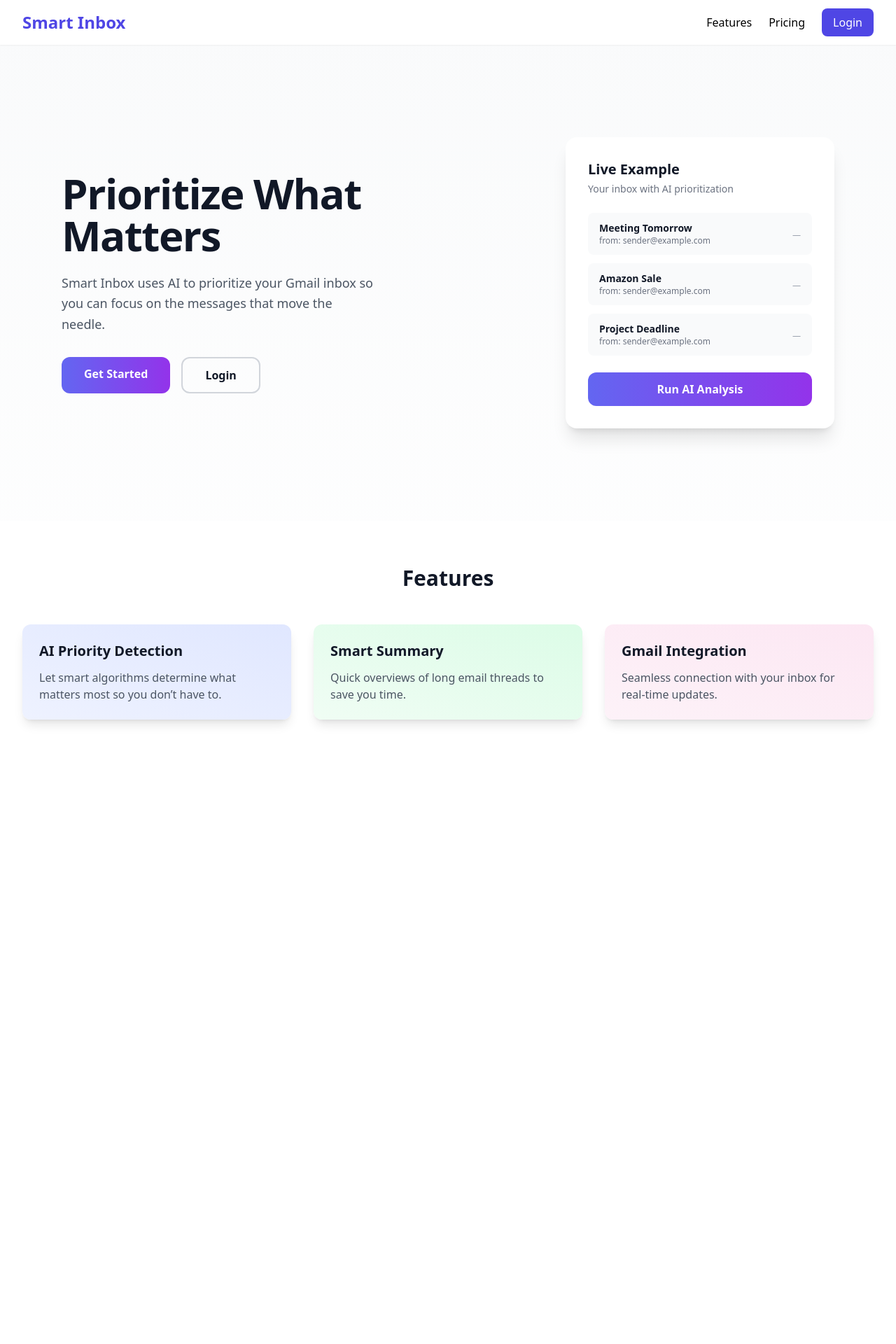
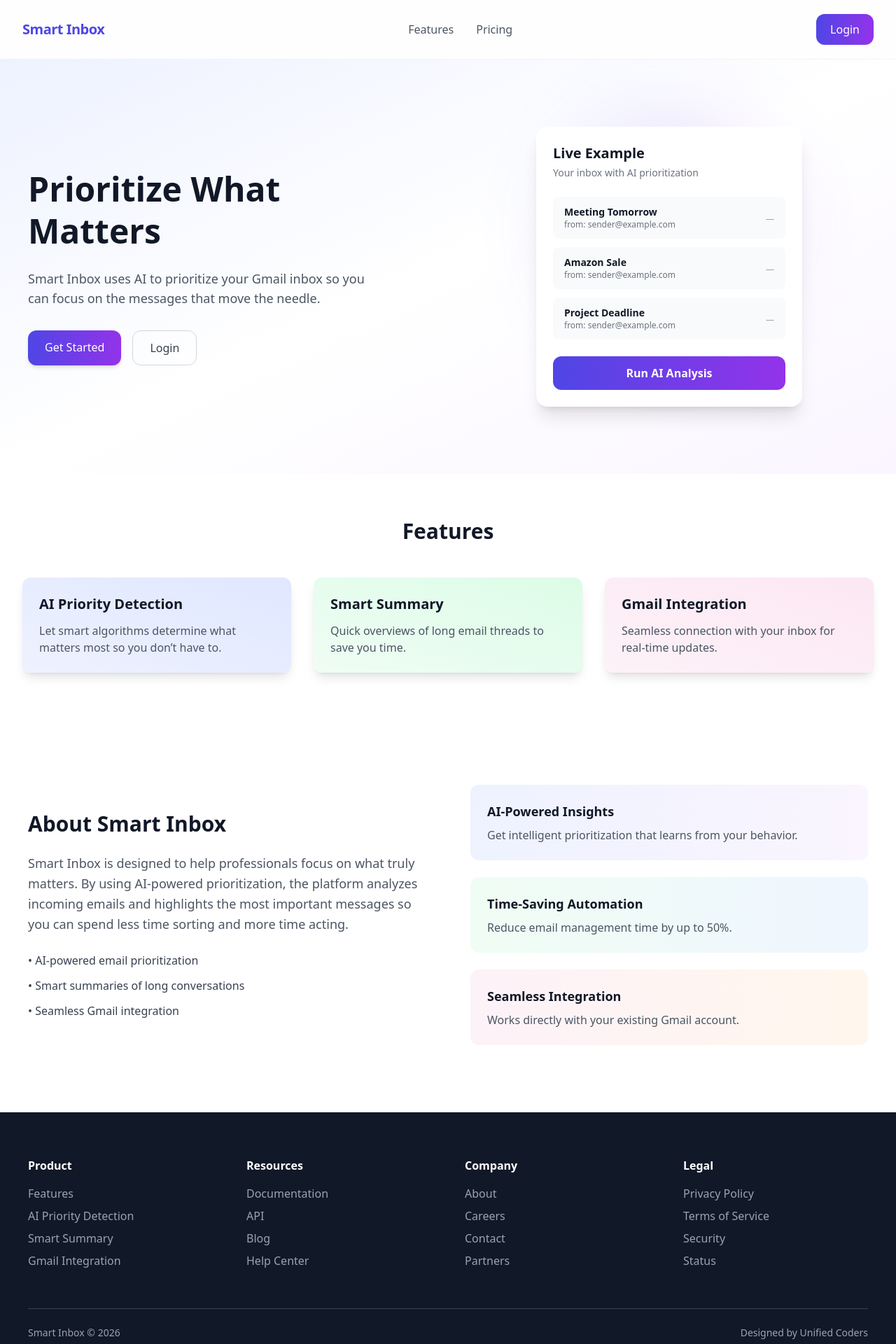
Before and after one commit to AtharvLokhande24/smart-inbox-frontend-v2, a React (Vite) app: page / in a window 1280 px wide. Shown: the top 1920 px of the page at 70% size. Before the commit the page ends 1092 px from the top, so only its background shows below. Built offline with nearby package versions, Linux system fonts and the light colour scheme.

Commit message:
Navbar and Landing page Updated

```diff
--- a/src/components/Navbar.jsx
+++ b/src/components/Navbar.jsx
@@ -1,71 +1,30 @@
 import { Link } from "react-router-dom";
-import { useState } from "react";
 
 function Navbar() {
-  const [open, setOpen] = useState(false);
   return (
-    <nav className="bg-white shadow-sm">
-      <div className="max-w-7xl mx-auto px-4 sm:px-6 lg:px-8">
-        <div className="flex justify-between h-16 items-center">
-          <Link to="/" className="text-2xl font-bold text-indigo-600">
+    <header className="sticky top-0 z-50 bg-white/80 backdrop-blur-md border-b border-gray-100">
+      <div className="max-w-7xl mx-auto flex items-center justify-between px-8 py-5">
+        <div className="text-xl font-bold text-indigo-600 tracking-tight hover:text-indigo-700 transition">
           Smart Inbox
-          </Link>
+        </div>
 
-          <div className="hidden md:flex space-x-6 items-center">
-            <Link to="/" className="hover:text-indigo-600">
+        <div className="flex items-center gap-8">
+          <Link to="/" className="text-gray-600 hover:text-gray-900 font-medium transition">
             Features
           </Link>
-            <Link to="/" className="hover:text-indigo-600">
+          <Link to="/" className="text-gray-600 hover:text-gray-900 font-medium transition">
             Pricing
           </Link>
+        </div>
+
         <Link
           to="/login"
-              className="bg-indigo-600 text-white px-4 py-2 rounded-lg hover:bg-indigo-700 transition"
+          className="px-5 py-2.5 rounded-xl bg-gradient-to-r from-indigo-600 to-purple-600 text-white font-medium shadow-sm hover:shadow-md hover:scale-105 transition-all duration-200"
         >
           Login
         </Link>
       </div>
-
-          <div className="md:hidden">
-            <button
-              onClick={() => setOpen(!open)}
-              className="text-gray-500 hover:text-gray-700 focus:outline-none"
-            >
-              <svg
-                className="h-6 w-6"
-                fill="none"
-                stroke="currentColor"
-                viewBox="0 0 24 24"
-                xmlns="http://www.w3.org/2000/svg"
-              >
-                <path
-                  strokeLinecap="round"
-                  strokeLinejoin="round"
-                  strokeWidth={2}
-                  d="M4 6h16M4 12h16M4 18h16"
-                />
-              </svg>
-            </button>
-          </div>
-        </div>
-      </div>
-      {open && (
-        <div className="md:hidden px-4 pt-2 pb-4 space-y-1">
-          <Link to="/" className="block hover:text-indigo-600">
-            Features
-          </Link>
-          <Link to="/" className="block hover:text-indigo-600">
-            Pricing
-          </Link>
-          <Link
-            to="/login"
-            className="block bg-indigo-600 text-white px-4 py-2 rounded-lg hover:bg-indigo-700 transition"
-          >
-            Login
-          </Link>
-        </div>
-      )}
-    </nav>
+    </header>
   );
 }
 
--- a/src/pages/LandingPage.jsx
+++ b/src/pages/LandingPage.jsx
@@ -26,32 +26,31 @@ function LandingPage() {
       <Navbar />
 
       {/* Hero Section */}
-      <section className="min-h-[85vh] flex items-center">
-        <div className="max-w-6xl mx-auto px-6 w-full">
-          <div className="grid grid-cols-1 lg:grid-cols-2 gap-6 lg:gap-10 items-center">
+      <section className="bg-gradient-to-br from-indigo-50 via-white to-purple-50 py-24">
+        <div className="max-w-7xl mx-auto grid grid-cols-2 gap-16 items-center px-10">
 
           {/* Left Side */}
-            <div className="max-w-md space-y-6">
-              <h1 className="text-5xl lg:text-6xl font-bold tracking-tight text-gray-900 leading-tight">
+          <div className="max-w-lg">
+            <h1 className="text-5xl font-bold text-gray-900 leading-tight">
               Prioritize What Matters
             </h1>
 
-              <p className="text-lg text-gray-600 leading-relaxed">
+            <p className="mt-6 text-lg text-gray-600 max-w-lg">
               Smart Inbox uses AI to prioritize your Gmail inbox so you can focus
               on the messages that move the needle.
             </p>
 
-              <div className="flex flex-col sm:flex-row gap-4 pt-2">
+            <div className="flex gap-4 mt-8">
               <Link
                 to="/register"
-                  className="bg-gradient-to-r from-indigo-500 to-purple-600 text-white px-8 py-3 rounded-xl font-semibold hover:shadow-lg hover:scale-105 transition duration-300 text-center"
+                className="px-6 py-3 rounded-xl bg-gradient-to-r from-indigo-600 to-purple-600 text-white font-medium shadow-md hover:shadow-xl hover:scale-105 transition-all duration-200"
               >
                 Get Started
               </Link>
 
               <Link
                 to="/login"
-                  className="border-2 border-gray-300 text-gray-900 px-8 py-3 rounded-xl font-semibold hover:border-gray-400 hover:bg-gray-50 transition duration-300 text-center"
+                className="px-6 py-3 rounded-xl border border-gray-300 text-gray-700 hover:bg-gray-100 hover:scale-105 transition-all duration-200"
               >
                 Login
               </Link>
@@ -59,9 +58,10 @@ function LandingPage() {
           </div>
 
           {/* Right Side */}
-            <div className="flex justify-center lg:justify-end">
-              <div className="bg-white rounded-2xl shadow-xl p-8 w-full max-w-sm hover:shadow-2xl transition duration-300">
+          <div className="relative flex justify-center">
+            <div className="absolute w-72 h-72 bg-gradient-to-r from-indigo-400 to-purple-400 rounded-full blur-3xl opacity-30"></div>
 
+            <div className="relative bg-white rounded-2xl shadow-xl p-6 w-[380px] hover:shadow-2xl hover:-translate-y-1 transition-all duration-300">
               <div className="mb-6">
                 <h3 className="text-xl font-bold text-gray-900">
                   Live Example
@@ -137,7 +137,7 @@ function LandingPage() {
                       }
                     : runAnalysis
                 }
-                  className="w-full mt-6 bg-gradient-to-r from-indigo-500 to-purple-600 text-white py-3 rounded-xl font-semibold hover:shadow-lg hover:scale-105 transition duration-300"
+                className="w-full mt-6 py-3 rounded-xl bg-gradient-to-r from-indigo-600 to-purple-600 text-white font-semibold hover:shadow-xl hover:scale-105 transition-all duration-200"
               >
                 {loading
                   ? "Analyzing..."
@@ -145,7 +145,6 @@ function LandingPage() {
                   ? "Reset"
                   : "Run AI Analysis"}
               </button>
-              </div>
             </div>
           </div>
         </div>
@@ -189,6 +188,89 @@ function LandingPage() {
           </div>
         </div>
       </section>
+
+      {/* About Section */}
+      <section className="bg-white py-24">
+        <div className="max-w-7xl mx-auto px-10">
+          <div className="grid grid-cols-2 gap-16 items-center">
+            <div>
+              <h2 className="text-3xl font-bold text-gray-900">
+                About Smart Inbox
+              </h2>
+              <p className="mt-6 text-gray-600 text-lg leading-relaxed">
+                Smart Inbox is designed to help professionals focus on what truly matters. By using AI-powered prioritization, the platform analyzes incoming emails and highlights the most important messages so you can spend less time sorting and more time acting.
+              </p>
+              <ul className="mt-6 space-y-3 text-gray-700">
+                <li>• AI-powered email prioritization</li>
+                <li>• Smart summaries of long conversations</li>
+                <li>• Seamless Gmail integration</li>
+              </ul>
+            </div>
+            <div className="space-y-6">
+              <div className="bg-gradient-to-r from-indigo-50 to-purple-50 p-6 rounded-xl">
+                <h3 className="text-lg font-semibold text-gray-900 mb-2">AI-Powered Insights</h3>
+                <p className="text-gray-600">Get intelligent prioritization that learns from your behavior.</p>
+              </div>
+              <div className="bg-gradient-to-r from-green-50 to-blue-50 p-6 rounded-xl">
+                <h3 className="text-lg font-semibold text-gray-900 mb-2">Time-Saving Automation</h3>
+                <p className="text-gray-600">Reduce email management time by up to 50%.</p>
+              </div>
+              <div className="bg-gradient-to-r from-pink-50 to-orange-50 p-6 rounded-xl">
+                <h3 className="text-lg font-semibold text-gray-900 mb-2">Seamless Integration</h3>
+                <p className="text-gray-600">Works directly with your existing Gmail account.</p>
+              </div>
+            </div>
+          </div>
+        </div>
+      </section>
+
+      {/* Footer */}
+      <footer className="bg-gray-900 text-gray-400">
+        <div className="max-w-7xl mx-auto px-10 py-16">
+          <div className="grid grid-cols-4 gap-12">
+            <div>
+              <h3 className="text-white font-semibold mb-4">Product</h3>
+              <ul>
+                <li><a href="#" className="block mb-2 hover:text-white transition">Features</a></li>
+                <li><a href="#" className="block mb-2 hover:text-white transition">AI Priority Detection</a></li>
+                <li><a href="#" className="block mb-2 hover:text-white transition">Smart Summary</a></li>
+                <li><a href="#" className="block mb-2 hover:text-white transition">Gmail Integration</a></li>
+              </ul>
+            </div>
+            <div>
+              <h3 className="text-white font-semibold mb-4">Resources</h3>
+              <ul>
+                <li><a href="#" className="block mb-2 hover:text-white transition">Documentation</a></li>
+                <li><a href="#" className="block mb-2 hover:text-white transition">API</a></li>
+                <li><a href="#" className="block mb-2 hover:text-white transition">Blog</a></li>
+                <li><a href="#" className="block mb-2 hover:text-white transition">Help Center</a></li>
+              </ul>
+            </div>
+            <div>
+              <h3 className="text-white font-semibold mb-4">Company</h3>
+              <ul>
+                <li><a href="#" className="block mb-2 hover:text-white transition">About</a></li>
+                <li><a href="#" className="block mb-2 hover:text-white transition">Careers</a></li>
+                <li><a href="#" className="block mb-2 hover:text-white transition">Contact</a></li>
+                <li><a href="#" className="block mb-2 hover:text-white transition">Partners</a></li>
+              </ul>
+            </div>
+            <div>
+              <h3 className="text-white font-semibold mb-4">Legal</h3>
+              <ul>
+                <li><a href="#" className="block mb-2 hover:text-white transition">Privacy Policy</a></li>
+                <li><a href="#" className="block mb-2 hover:text-white transition">Terms of Service</a></li>
+                <li><a href="#" className="block mb-2 hover:text-white transition">Security</a></li>
+                <li><a href="#" className="block mb-2 hover:text-white transition">Status</a></li>
+              </ul>
+            </div>
+          </div>
+          <div className="border-t border-gray-700 mt-12 pt-6 flex items-center justify-between text-sm">
+            <div>Smart Inbox © 2026</div>
+            <div>Designed by Unified Coders</div>
+          </div>
+        </div>
+      </footer>
     </div>
   );
 }
```
Lines whose indentation alone changed are shown as unchanged.
